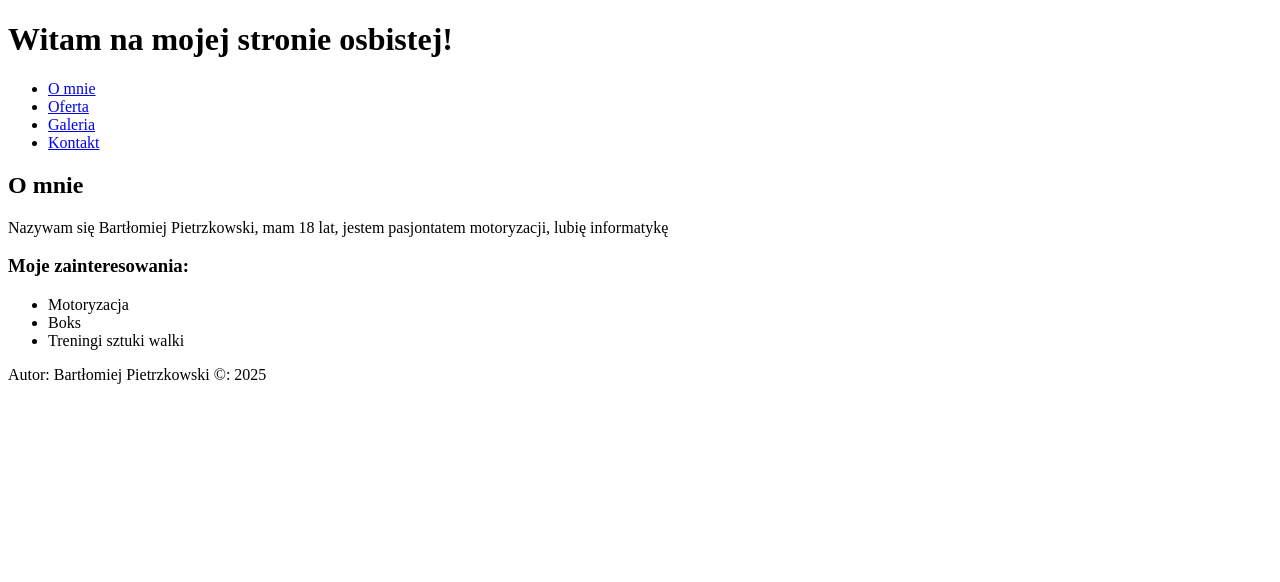
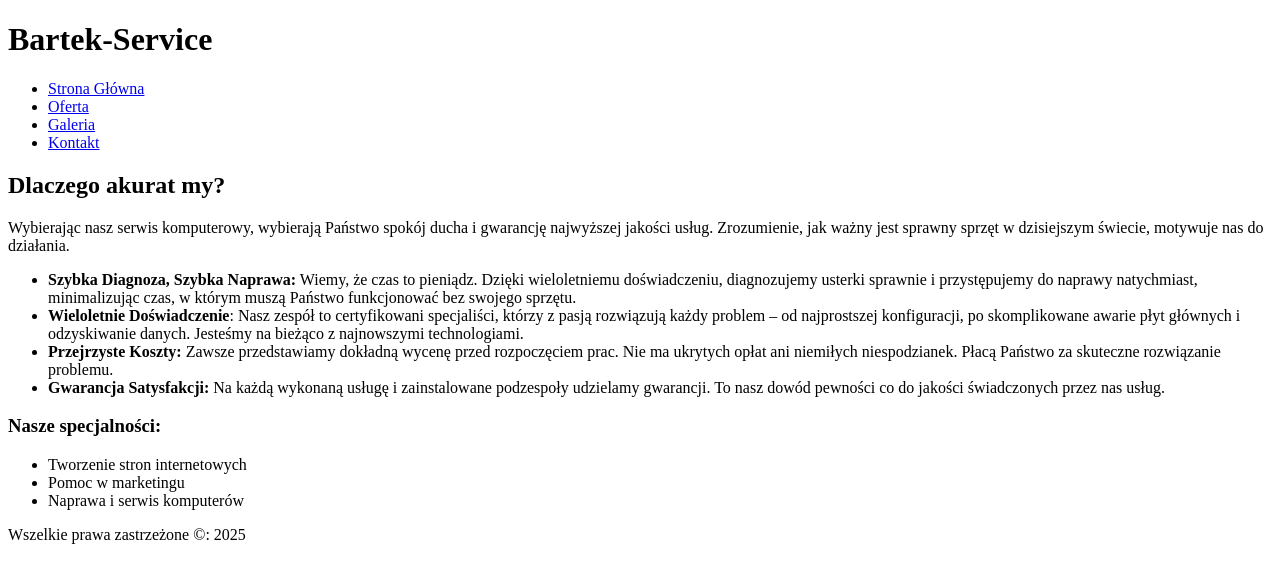
Before and after one commit to Bartek5609/BP4ti2, a plain HTML site: page index.html in a window 1280 px wide. Drawn offline with Linux system fonts and the light colour scheme.

Commit message:
Update index.html

```diff
--- a/index.html
+++ b/index.html
@@ -3,14 +3,14 @@
 <head>
     <meta charset="UTF-8">
     <meta name="viewport" content="width=device-width, initial-scale=1.0">
-    <title>O mnie</title>
+    <title>Bartek-Service</title>
 </head>
 <body>
     <header>
-        <h1>Witam na mojej stronie osbistej!</h1>
+        <h1>Bartek-Service</h1>
         <nav>
             <ul>
-                <li><a href="index.html">O mnie</a></li>
+                <li><a href="index.html">Strona Główna</a></li>
                 <li><a href="oferta.html">Oferta</a></li>
                 <li><a href="galeria.html">Galeria</a></li>
                 <li><a href="kontakt.html">Kontakt</a></li>
@@ -19,19 +19,26 @@
     </header>
 
     <main>
-        <h2>O mnie</h2>
-        <p>Nazywam się Bartłomiej Pietrzkowski, mam 18 lat, jestem pasjontatem motoryzacji, lubię informatykę</p>
-        <h3>Moje zainteresowania:</h3>
+        <h2>Dlaczego akurat my?</h2>
+        <p>Wybierając nasz serwis komputerowy, wybierają Państwo spokój ducha i gwarancję najwyższej jakości usług. Zrozumienie, jak ważny jest sprawny sprzęt w dzisiejszym świecie, motywuje nas do działania.</p>
         <ul>
-            <li>Motoryzacja</li>
-            <li>Boks</li>
-            <li>Treningi sztuki walki</li>
+            <li><b>Szybka Diagnoza, Szybka Naprawa:</b> Wiemy, że czas to pieniądz. Dzięki wieloletniemu doświadczeniu, diagnozujemy usterki sprawnie i przystępujemy do naprawy natychmiast, minimalizując czas, w którym muszą Państwo funkcjonować bez swojego sprzętu.</li>
+            <li><b>Wieloletnie Doświadczenie</b>: Nasz zespół to certyfikowani specjaliści, którzy z pasją rozwiązują każdy problem – od najprostszej konfiguracji, po skomplikowane awarie płyt głównych i odzyskiwanie danych. Jesteśmy na bieżąco z najnowszymi technologiami.</li>
+            <li><b>Przejrzyste Koszty:</b> Zawsze przedstawiamy dokładną wycenę przed rozpoczęciem prac. Nie ma ukrytych opłat ani niemiłych niespodzianek. Płacą Państwo za skuteczne rozwiązanie problemu.</li>
+            <li><b>Gwarancja Satysfakcji:</b> Na każdą wykonaną usługę i zainstalowane podzespoły udzielamy gwarancji. To nasz dowód pewności co do jakości świadczonych przez nas usług.</li>
+        </ul>
+        <h3>Nasze specjalności:</h3>
+        <ul>
+            <li>Tworzenie stron internetowych</li>
+            <li>Pomoc w marketingu</li>
+            <li>Naprawa i serwis komputerów</li>
         </ul>
     </main>
 
     <footer>
-        <p>Autor: Bartłomiej Pietrzkowski &copy;: 2025</p>
+        <p>Wszelkie prawa zastrzeżone &copy;: 2025</p>
     </footer>
 
 </body>
+
 </html>
```
